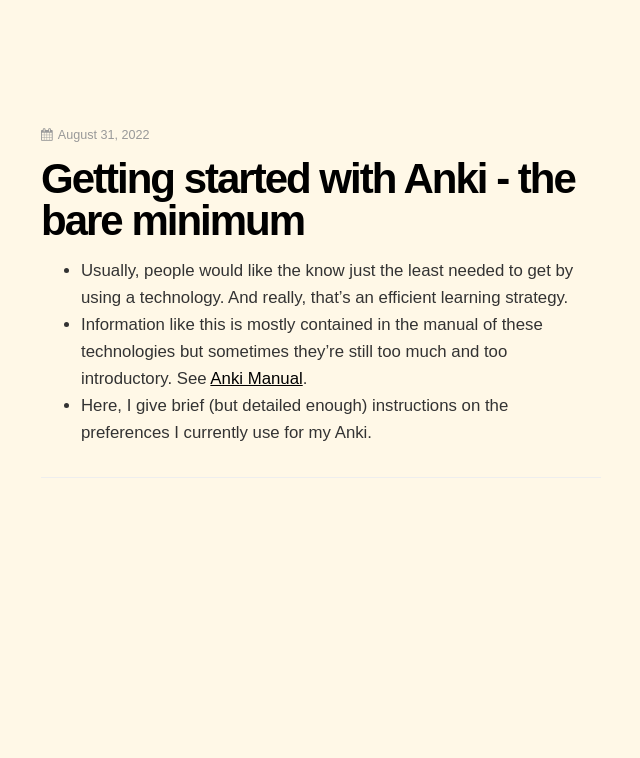
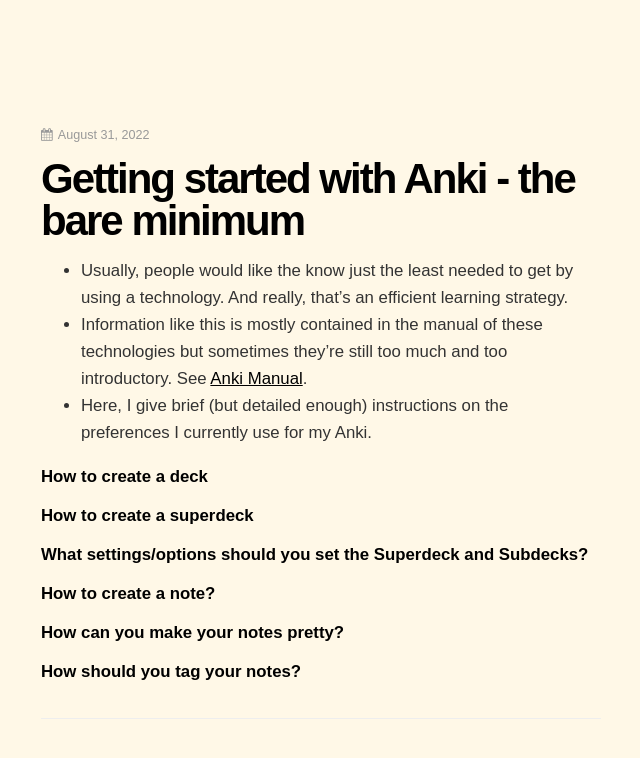
Before and after one commit to dCO2/rococo, a Jekyll site: the page built from _posts/2022-08-31-getting-started-with-anki.md, in a window 1280 px wide. Shown: the top 758 px of the page, without its empty margins (335-975 px from the left). Built offline with Jekyll 4.4.1, drawn with Linux system fonts in a browser that asks for light colours; some web fonts are replaced.

Commit message:
Refactors and Additions

```diff
--- a/_posts/2022-08-31-getting-started-with-anki.md
+++ b/_posts/2022-08-31-getting-started-with-anki.md
@@ -9,3 +9,10 @@ tags:
 - Usually, people would like the know just the least needed to get by using a technology. And really, that's an efficient learning strategy.
 - Information like this is mostly contained in the manual of these technologies but sometimes they're still too much and too introductory. See [Anki Manual](https://docs.ankiweb.net/getting-started.html).
 - Here, I give brief (but detailed enough) instructions on the preferences I currently use for my Anki.
+
+#### How to create a deck
+#### How to create a superdeck
+#### What settings/options should you set the Superdeck and Subdecks?
+#### How to create a note?
+#### How can you make your notes pretty?
+#### How should you tag your notes?
```
